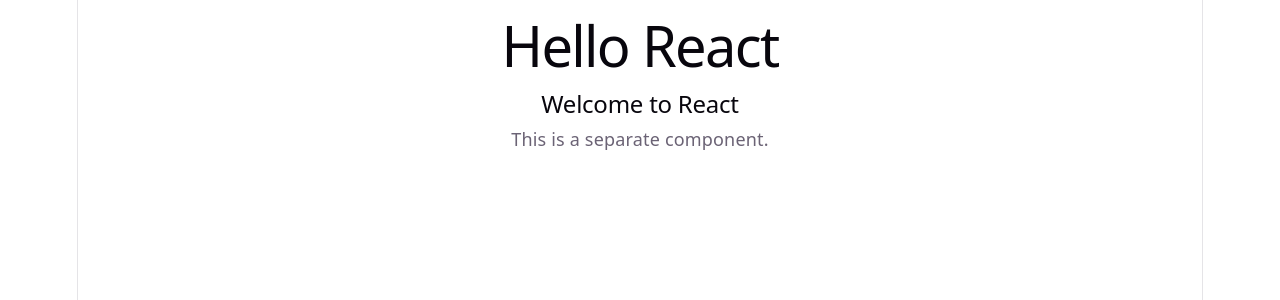
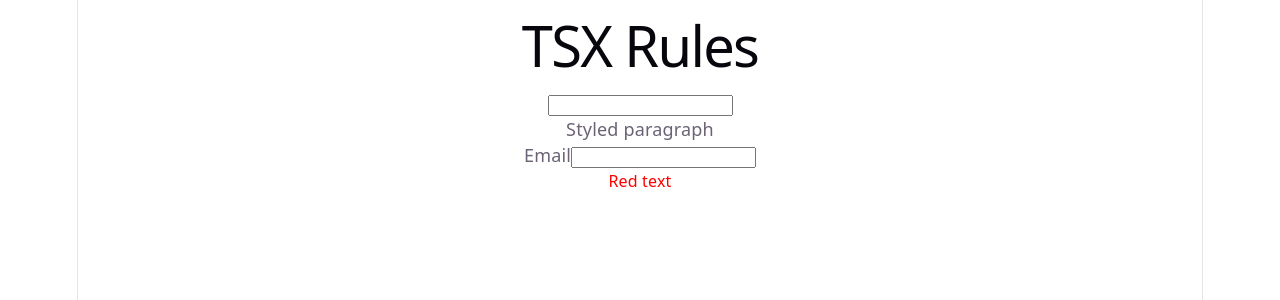
Before and after one commit to Josemafita-L/js-training, a React (Vite) app in the folder react/session1/: page / in a window 1280 px wide. Shown: the top 300 px of the page. Built offline with nearby package versions, Linux system fonts and the light colour scheme.

Commit message:
react/session1: complete task 2.1

```diff
--- a/react/session1/src/App.tsx
+++ b/react/session1/src/App.tsx
@@ -1,15 +1,10 @@
-import Greeting from './Greeting'
-
-// A React component is a reusable function that returns TSX to display UI.
-// React Fragments group multiple elements without adding an extra HTML element to the DOM.
-// Use a Fragment when you only need to group elements and don't need styling or attributes.
-// Use a <div> when you need styling, layout, className, id, or event handlers.
+import TsxRules from './TsxRules'
 
 function App() {
   return (
     <>
-      <h1>Hello React</h1>
-      <Greeting />
+      <h1>TSX Rules</h1>
+      <TsxRules />
     </>
   )
 }
--- /dev/null
+++ b/react/session1/src/TsxRules.tsx
@@ -0,0 +1,27 @@
+function TsxRules() {
+    return (
+        <div>
+            {/* input is a void element in HTML, so in TSX it must be self-closing */}
+            <input type="text" />
+
+            {/* TSX uses className because class is a reserved keyword in JavaScript/TypeScript */}
+            <p className="highlight">Styled paragraph</p>
+
+            {/* TSX uses htmlFor instead of for because for is a JavaScript keyword */}
+            <label htmlFor="email">Email</label>
+
+            {/* Self-closing input */}
+            <input id="email" type="email" />
+
+            {/* Inline styles use a JavaScript object with camelCase property names */}
+            <p style={{ color: 'red', fontSize: '16px' }}>
+                Red text
+            </p>
+
+            {/* TSX comments use curly braces and JavaScript comment syntax */}
+            {/* This is a TSX comment */}
+        </div>
+    )
+}
+
+export default TsxRules
```
